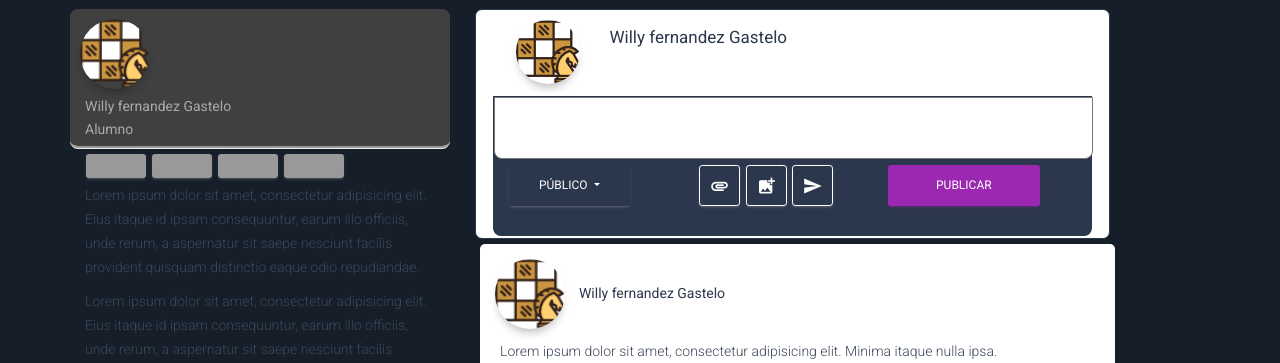
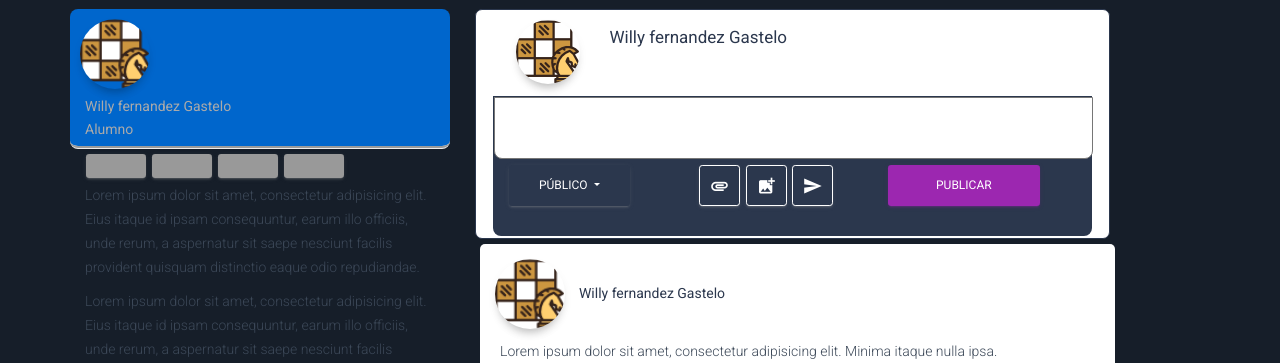
Before and after one commit to willyfer/EdmodoPro, a PHP site: page /principal.html in a window 1280 px wide. Shown: the part 67-430 px from the top of the page. Run offline with PHP 8.4, Linux system fonts and the light colour scheme; some libraries are stand-ins or nearby versions.

Commit message:
actualiacion css

```diff
--- a/material-kit-html-v2.0.4/assets/css/estili_willy.css
+++ b/material-kit-html-v2.0.4/assets/css/estili_willy.css
@@ -19,7 +19,7 @@
     margin: 10px;
 }
 #perfil {
-    background-color: #404040;
+    background-color: #0066cc;
     border-radius: 8px;
     border-bottom-style: groove;
 }
@@ -85,7 +85,6 @@
     border-radius: 7px;
     border-style: solid;
     border-width: 1px;
-    border-color: #404040;
     border-color: #2b374d;
 }
 #main {
```
